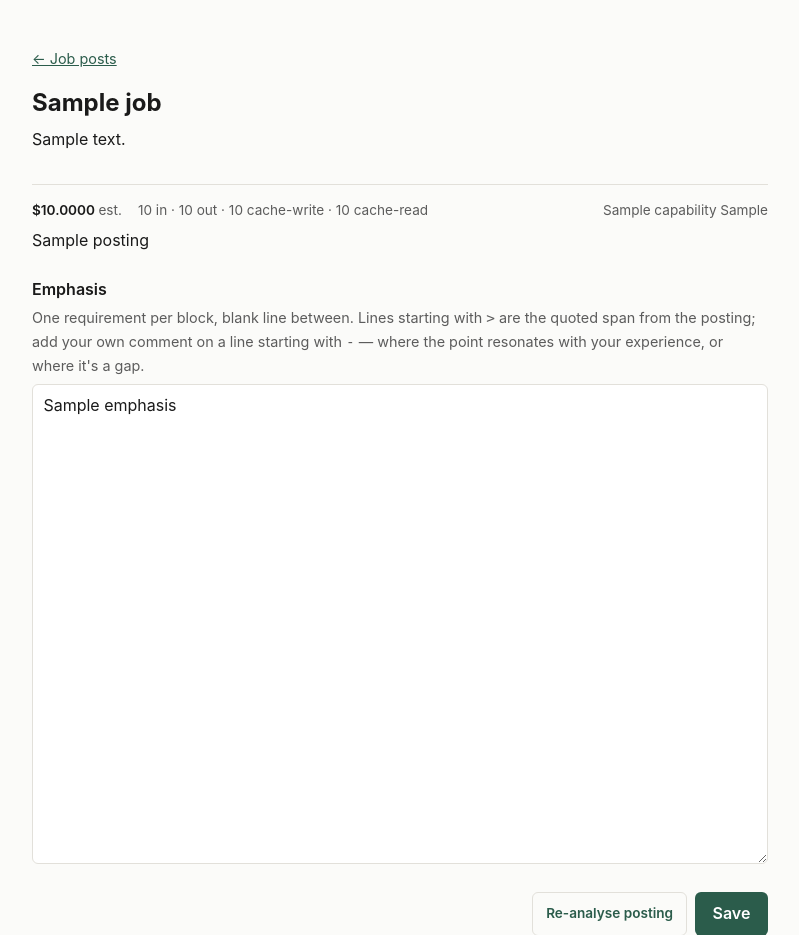
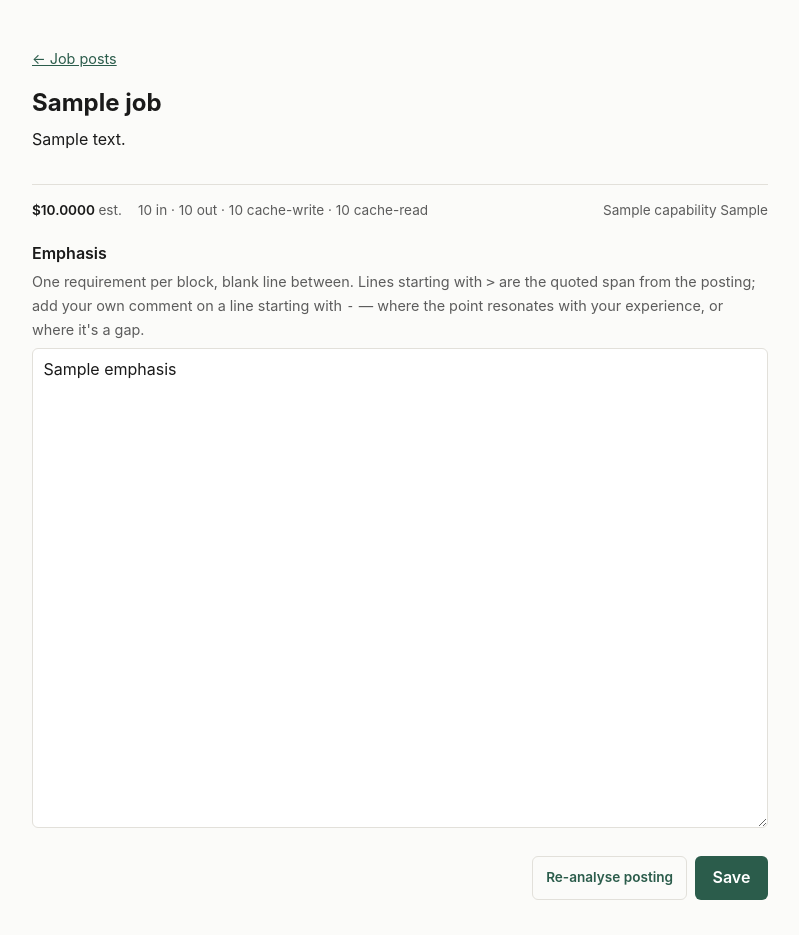
Before and after one commit to onlinemoose/automation-dashboard, a FastAPI app: template dashboard/templates/job_detail.html in a window 1280 px wide. Shown: the part 55-990 px from the top of the page, without its empty margins (240-1039 px from the left). After the commit the page ends 955 px from the top, so only its background shows below. Run offline with FastAPI, Linux system fonts and the light colour scheme; the template is opened without the code that fills it: most values are stand-ins (such as "Sample title", 1, 10 or a date in 2020); parts of the project's set-up code (start-up, migrations or seed data) failed here and were passed over; some libraries are stand-ins or nearby versions.

Commit message:
Hide the posting on the analysed job view
Once the emphasis list exists the posting no longer needs to be on
screen; the working state now goes straight to the emphasis editor. The
hidden posting input stays so job_save still round-trips it.

Co-Authored-By: Claude Sonnet 5 <noreply@anthropic.com>

```diff
--- a/dashboard/templates/job_detail.html
+++ b/dashboard/templates/job_detail.html
@@ -58,7 +58,6 @@
 
   {% else %}
   {# Working state — the posting is settled; annotate the emphasis list. #}
-  <p class="posting-readonly">{{ job.posting }}</p>
   <form method="post" action="/jobs/{{ job.id }}">
     <input type="hidden" name="title" value="{{ job.title }}">
     <input type="hidden" name="posting" value="{{ job.posting }}">
```
